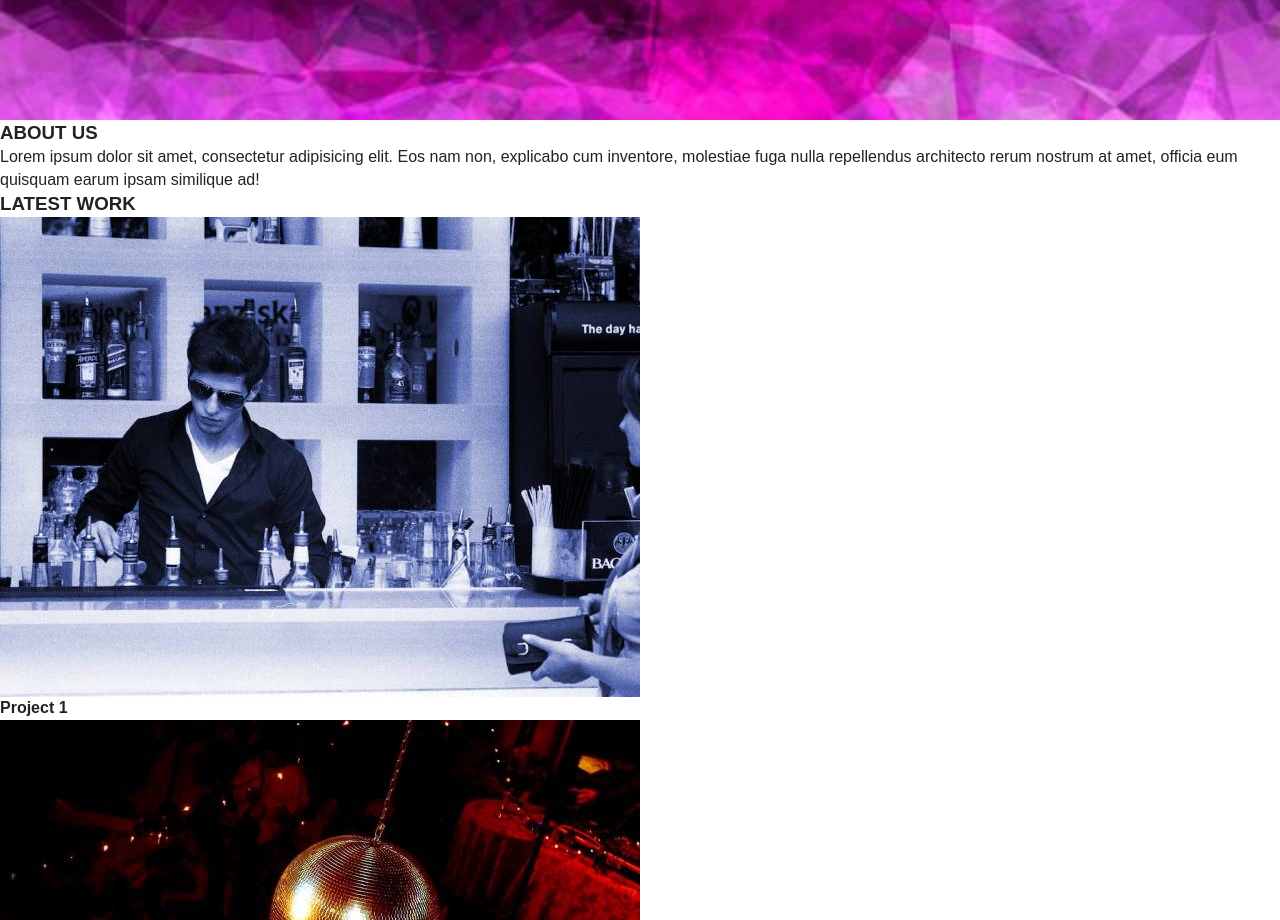
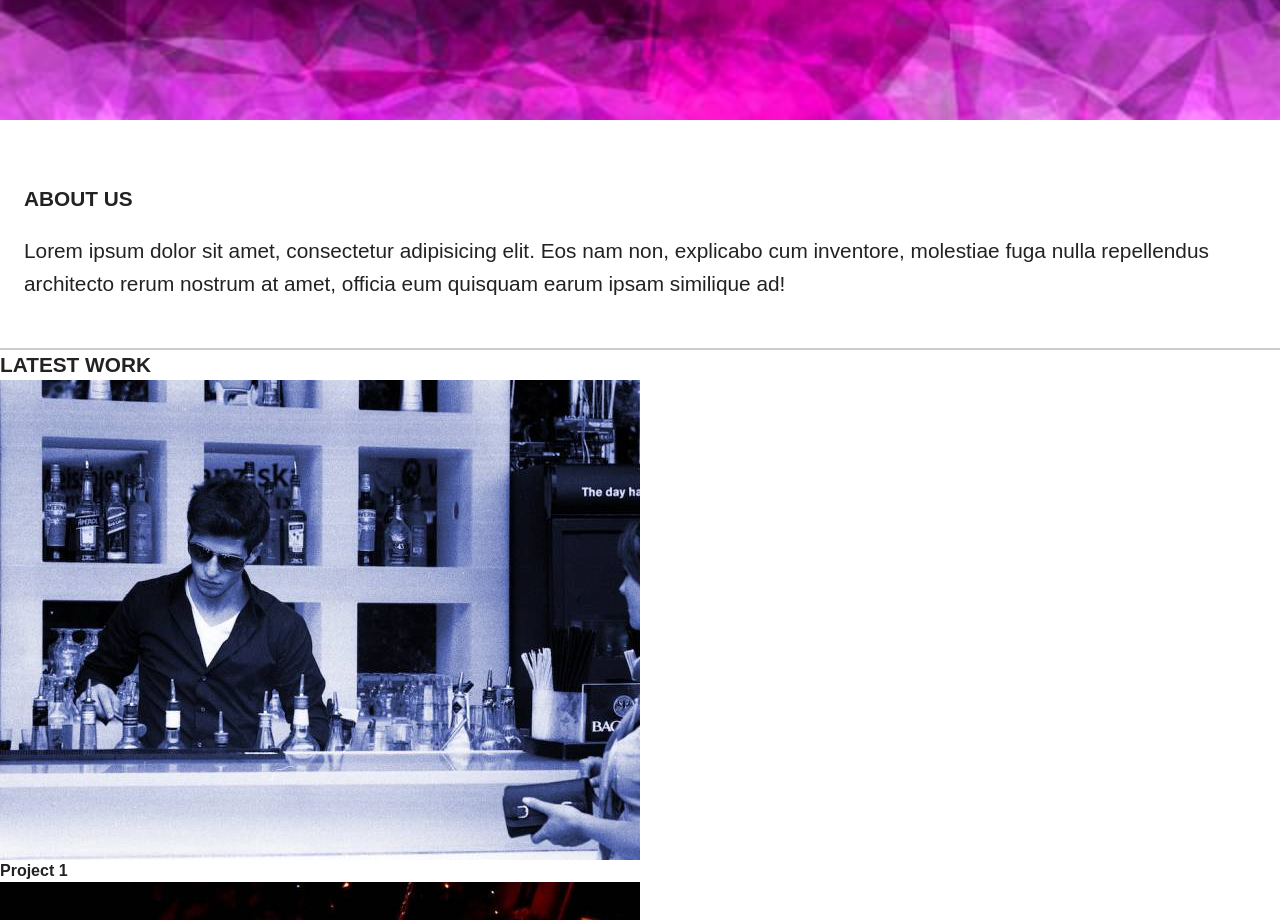
Before and after one commit to jblaeser/random-design-co, a plain HTML site: page index.html in a window 1280 px wide. Shown: the part 840-1760 px from the top of the page. Drawn offline with nearby package versions, Linux system fonts and the light colour scheme.

Commit message:
Update css/main.css

```diff
--- a/css/main.css
+++ b/css/main.css
@@ -299,6 +299,8 @@ body {
 }
 
 
+/* Nav */
+
 .fixednav {
     position: fixed;
     width: 100%;
@@ -324,6 +326,8 @@ h1 {
     flex-direction: column;
     justify-content: center;
 }
+
+/* Image Sections */
 
 .imagesection {
     position: relative;
@@ -369,3 +373,21 @@ h2 {
 .imglink:hover a {
     color: #000;
 }
+
+
+/* About Us */
+
+.about {
+    padding: 4em 1.5em 3em 1.5em;
+    border-bottom: .125em solid #ccc;
+}
+
+h3 {
+    font-size: 1.3em;
+}
+
+.about p {
+    margin: 1em 0 0 0;
+    font-size: 1.3em;
+    line-height: 1.6em;
+}
```
